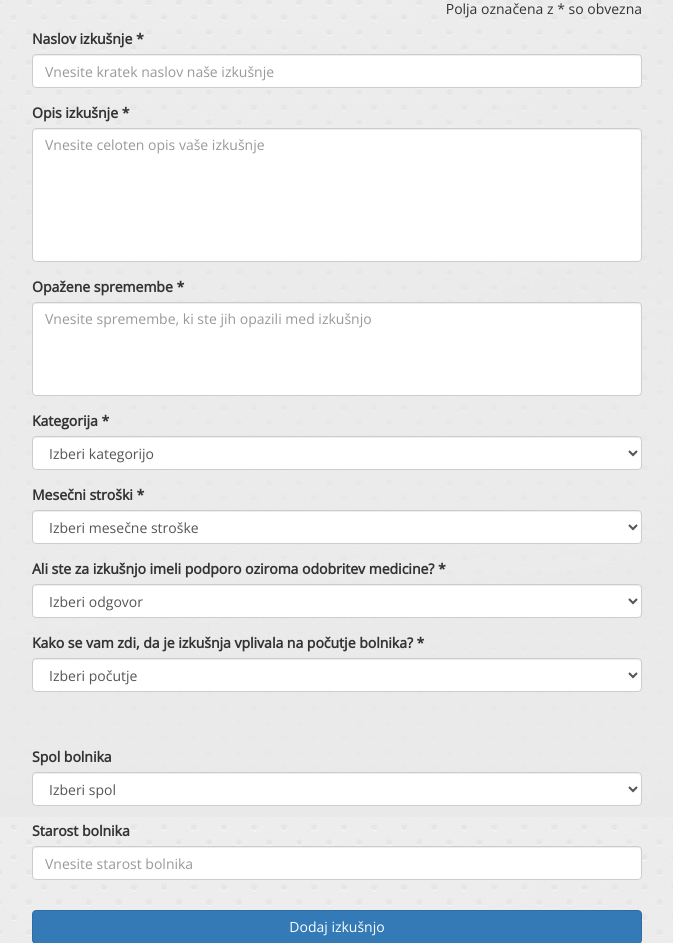
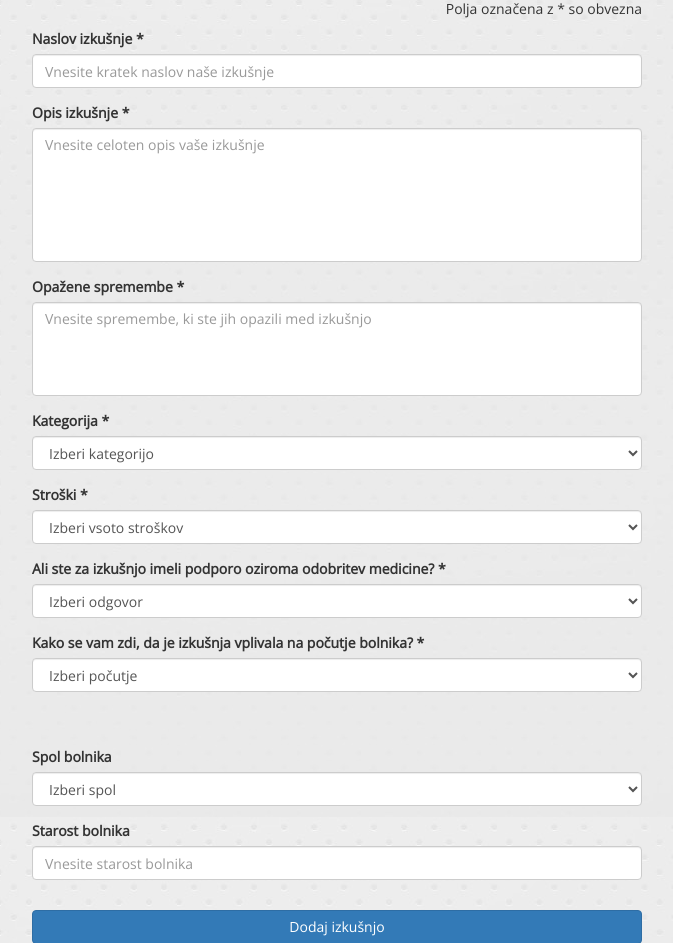
Before and after one commit to frasza/diploma, a Flask app: page /vpis_izkusnje/ in a window 1280 px wide. Shown: the part 143-1086 px from the top of the page, without its empty margins (303-976 px from the left). Run offline with Flask 2, Linux system fonts and the light colour scheme; the visitor is signed in with stand-in values (Sample User, id 1); some libraries are stand-ins or nearby versions.

Commit message:
sprememba definicije stroskov

```diff
--- a/forms.py
+++ b/forms.py
@@ -15,10 +15,10 @@ class NewEntry(Form):
                                ("Zdravila", "Zdravila"),("Drugo", "Drugo"),
                            ]
                            )
-    stroski = SelectField("Stroški", [validators.Required("Izberite mesečne stroške")],
+    stroski = SelectField("Stroški", [validators.Required("Izberite stroške")],
                         choices=[
                             ("Ni stroškov", "Ni stroškov"), ("10-50 €", "10-50 €"), ("50-100 €", "50-100 €"), ("100-500 €", "100-500 €"),
-                            ("500-1000 €", "500-1000 €"), ("Več kot 1000 € mesečno", "Več kot 1000 € mesečno"),
+                            ("500-1000 €", "500-1000 €"), ("Več kot 1000 €", "Več kot 1000 €"),
                         ]
                         )
     odobritev = SelectField("Odobritev", [validators.Required("Vnesite ali je vaša izkušnja podprta / odobrena s strani medicine")],
--- a/templates/index.html
+++ b/templates/index.html
@@ -36,7 +36,7 @@
                     <tr>
                         <th width="300px"><strong>Naslov</strong></th>
                         <th width="200px"><strong>Kategorija</strong></th>
-                        <th width="150px"><strong>Mesečni stroški</strong></th>
+                        <th width="150px"><strong>Stroški</strong></th>
                         <th width="250px"><strong>Podpora / odobritev medicine</strong></th>
                         <th width="200px"><strong>Vpliv na počutje</strong></th>
                         <th width="150px"><strong>Avtor</strong></th>
--- a/templates/uspesnost_kategorije.html
+++ b/templates/uspesnost_kategorije.html
@@ -47,7 +47,7 @@
 							<tr>
 								<th width="300px"><strong>Naslov</strong></th>
 								<th width="200px"><strong>Kategorija</strong></th>
-								<th width="150px"><strong>Mesečni stroški</strong></th>
+								<th width="150px"><strong>Stroški</strong></th>
 								<th width="250px"><strong>Podpora / odobritev medicine</strong></th>
 								<th width="200px"><strong>Vpliv na počutje</strong></th>
 								<th width="150px"><strong>Avtor</strong></th>
--- a/templates/vpis_izkusnje.html
+++ b/templates/vpis_izkusnje.html
@@ -52,9 +52,9 @@
                         </select>
                     </div>
                     <div class="form-group">
-                        <label>Mesečni stroški *</label>
-                        <select name="stroski" class="form-control" width="100px" required oninvalid="this.setCustomValidity('Prosimo izberite mesečne stroške.')" oninput="setCustomValidity('')">
-                            <option value="" selected disabled>Izberi mesečne stroške</option>
+                        <label>Stroški *</label>
+                        <select name="stroski" class="form-control" width="100px" required oninvalid="this.setCustomValidity('Prosimo izberite vsoto vseh stroškov.')" oninput="setCustomValidity('')">
+                            <option value="" selected disabled>Izberi vsoto stroškov</option>
                             <option value="Ni stroškov">Ni stroškov</option>
                             <option value="10 - 50 €">10 - 50 €</option>
                             <option value="50 - 100 €">50 - 100 €</option>
```
